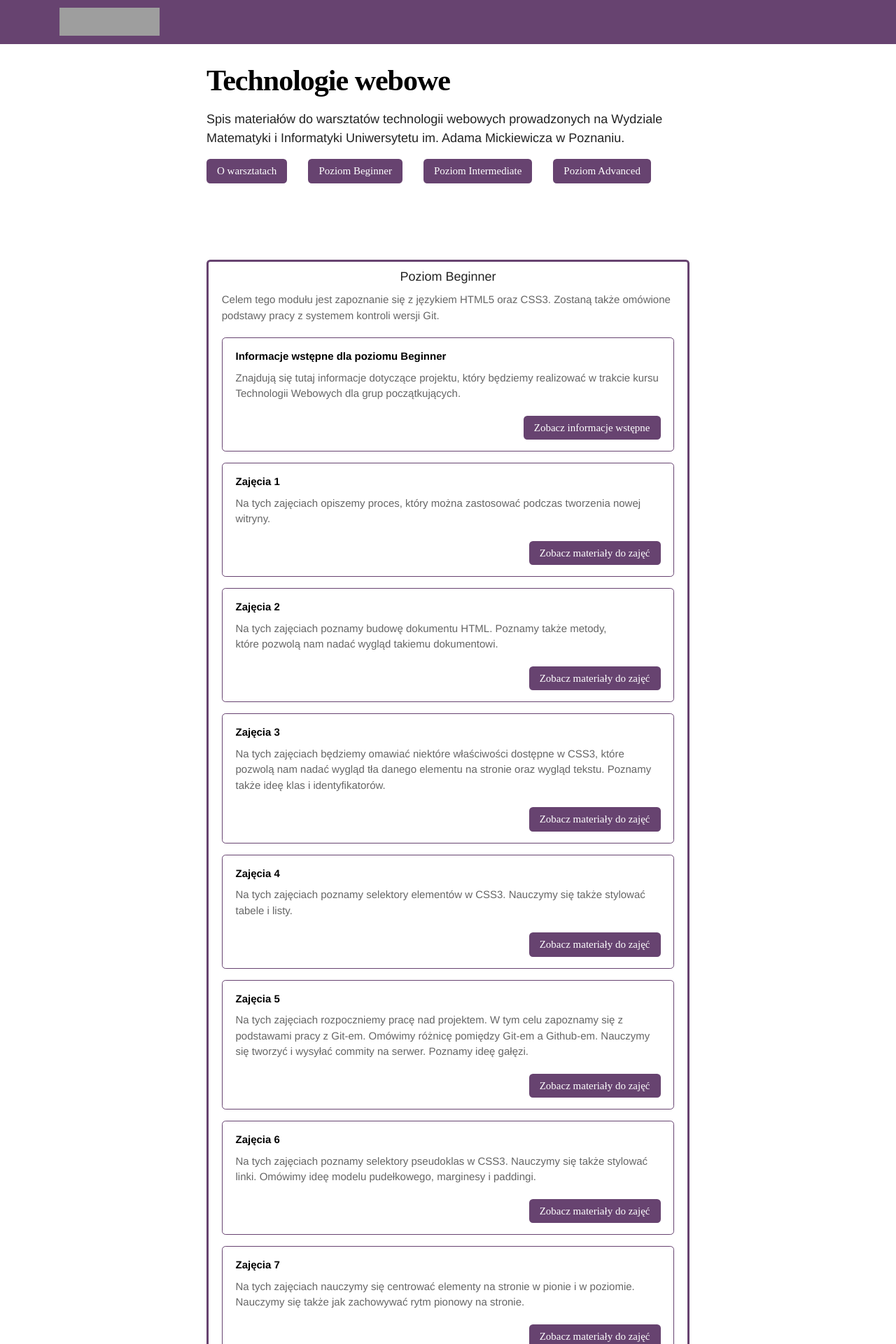
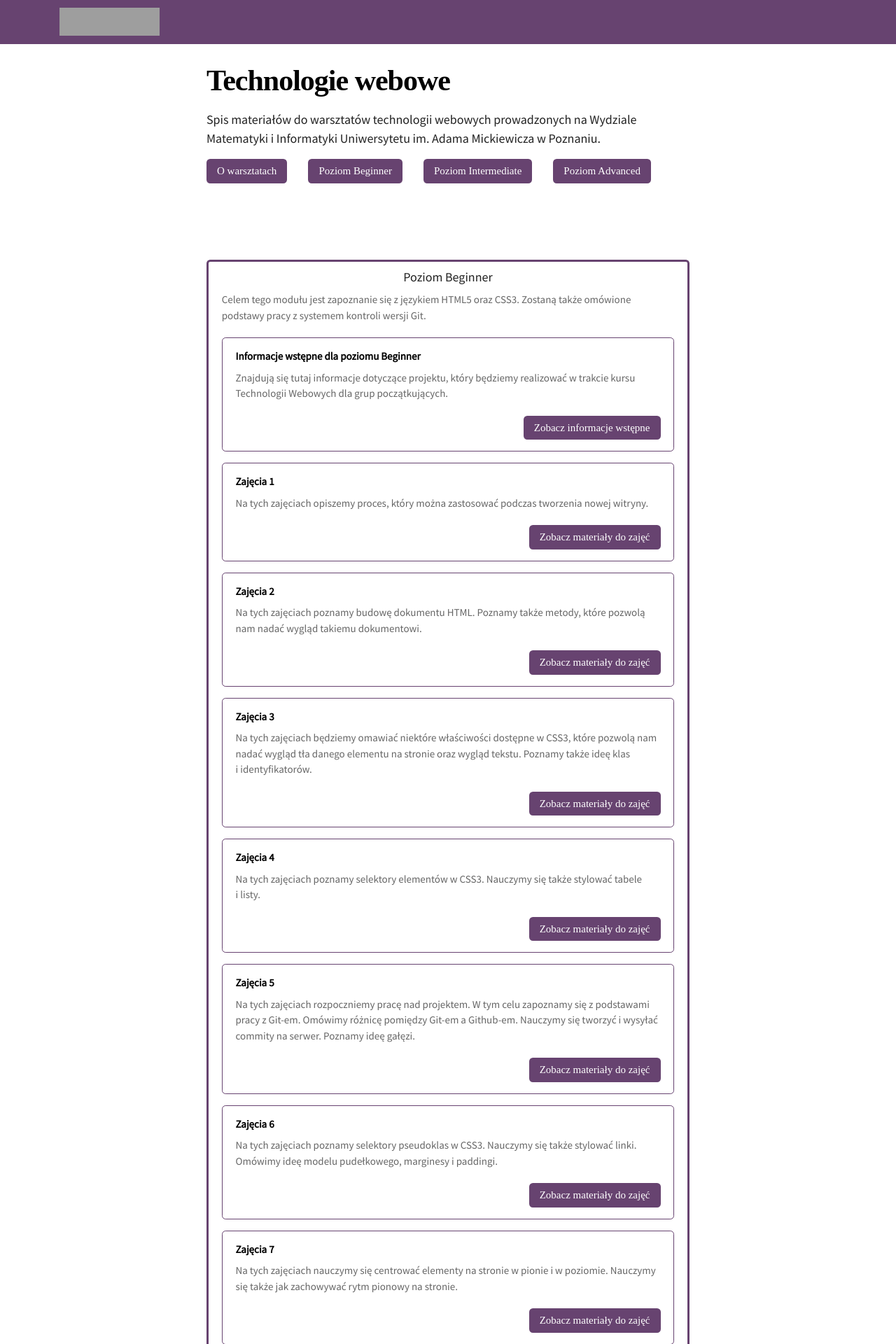
Before and after one commit to marcin-szczepanski/TWE, a Jekyll site: the page built from index.html, in a window 1280 px wide. Shown: the top 1920 px of the page at 70% size. Built offline with Jekyll 4.4.1, drawn with Linux system fonts in a browser that asks for light colours; grey boxes are pictures that could not be loaded.

Commit message:
Update jekyll-theme-architect.scss

```diff
--- a/_sass/jekyll-theme-architect.scss
+++ b/_sass/jekyll-theme-architect.scss
@@ -3,7 +3,7 @@
 
 /* LAYOUT STYLES */
 body {
-  font-family: 'Source Sans Pro Regular', 'Helvetica Neue', Helvetica, Arial, serif;
+  font-family: 'Source Sans Pro', 'Helvetica Neue', Helvetica, Arial, serif;
   font-size: 15px;
   font-weight: 400;
   line-height: 1.5;
@@ -25,7 +25,7 @@ a:hover {
 header {
   padding-top: 40px;
   padding-bottom: 40px;
-  font-family: 'Source Sans Pro Regular', Helvetica, Arial, sans-serif;
+  font-family: 'Source Sans Pro', Helvetica, Arial, sans-serif;
   background: #fff;
   border-bottom: solid 1px #275da1;
 }
@@ -76,7 +76,7 @@ a.button {
   height: 58px;
   padding-top: 22px;
   padding-left: 68px;
-  font-family: 'Source Sans Pro Regular', Helvetica, Arial, sans-serif;
+  font-family: 'Source Sans Pro', Helvetica, Arial, sans-serif;
   font-size: 23px;
   line-height: 1.2;
   color: #fff;
@@ -169,7 +169,7 @@ form {
 #main-content h1 {
   margin-top: 0;
   margin-bottom: 0.5em;
-  font-family: 'Source Sans Pro Regular', Helvetica, Arial, sans-serif;
+  font-family: 'Source Sans Pro', Helvetica, Arial, sans-serif;
   font-size: 2.8em;
   font-weight: bold;
   color: #000;
@@ -185,7 +185,7 @@ form {
 
 #main-content h2 {
   margin-bottom: 8px;
-  font-family: 'Source Sans Pro Regular', Helvetica, Arial, sans-serif;
+  font-family: 'Source Sans Pro', Helvetica, Arial, sans-serif;
   font-size: 24px;
   font-weight: bold;
   color: #222;
@@ -203,7 +203,7 @@ form {
 .h2 {
   margin-bottom: 8px;
   margin-top: 8px;
-  font-family: 'Source Sans Pro Regular', Helvetica, Arial, sans-serif;
+  font-family: 'Source Sans Pro', Helvetica, Arial, sans-serif;
   font-size: 18px;
   font-weight: normal;
   color: #222;
@@ -216,7 +216,7 @@ dt {
 #main-content h3 {
   margin-top: 24px;
   margin-bottom: 8px;
-  font-family: 'Source Sans Pro Regular', Helvetica, Arial, sans-serif;
+  font-family: 'Source Sans Pro', Helvetica, Arial, sans-serif;
   font-size: 18px;
   font-weight: bold;
   color: #222;
@@ -232,7 +232,7 @@ dt {
 
 #main-content h4 {
   margin-bottom: 8px;
-  font-family: 'Source Sans Pro Regular', Helvetica, Arial, sans-serif;
+  font-family: 'Source Sans Pro', Helvetica, Arial, sans-serif;
   font-size: 15px;
   font-weight: bold;
   color: #222;
@@ -248,7 +248,7 @@ h4:before {
 
 #main-content h5 {
   margin-bottom: 8px;
-  font-family: 'Source Sans Pro Regular', Helvetica, Arial, sans-serif;
+  font-family: 'Source Sans Pro', Helvetica, Arial, sans-serif;
   font-size: 14px;
   color: #222;
   text-indent: 3px;
@@ -262,7 +262,7 @@ h5:before {
 
 #main-content h6 {
   margin-bottom: 8px;
-  font-family: 'Source Sans Pro Regular', Helvetica, Arial, sans-serif;
+  font-family: 'Source Sans Pro', Helvetica, Arial, sans-serif;
   font-size: .8em;
   color: #222;
   text-indent: 3px;
```
